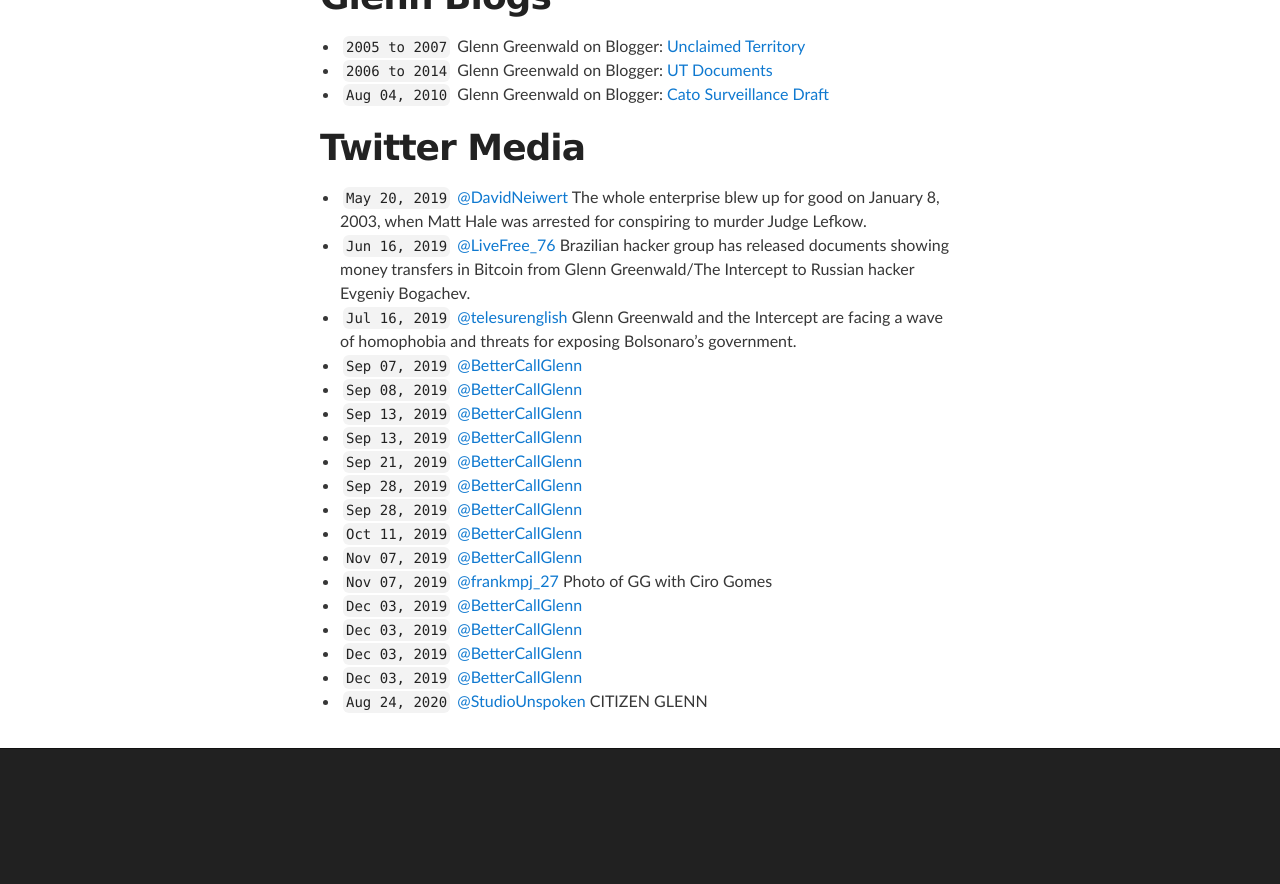
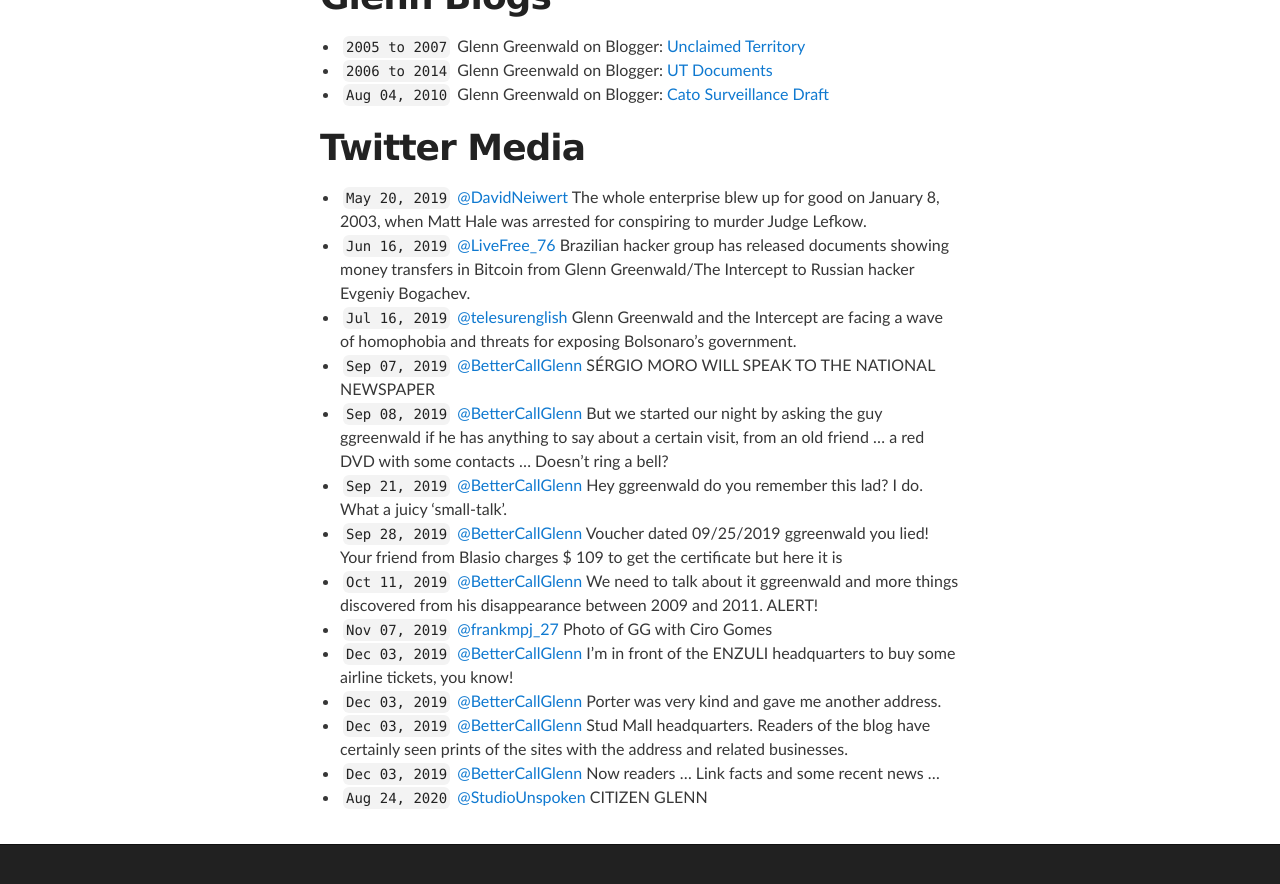
Before and after one commit to masternotions/masternotions.github.io, a Jekyll site: the page built from articles.md, in a window 1280 px wide and 900 px high, scrolled down 3102 px. Shown: the top 884 px of the window. Built offline with Jekyll 4.4.1, drawn with Linux system fonts in a browser that asks for light colours; before the commit the page ends 3906 px from its top, so only the background shows below that; some of the changed text lies outside the part shown.

Commit message:
Update articles.md

```diff
--- a/articles.md
+++ b/articles.md
@@ -80,18 +80,14 @@ title: Articles
 - ``May 20, 2019`` [@DavidNeiwert](https://twitter.com/DavidNeiwert/status/1130553596091613184) The whole enterprise blew up for good on January 8, 2003, when Matt Hale was arrested for conspiring to murder Judge Lefkow.
 - ``Jun 16, 2019`` [@LiveFree_76](https://twitter.com/LiveFree_76/status/1140463115966046208) Brazilian hacker group has released documents showing money transfers in Bitcoin from Glenn Greenwald/The Intercept to Russian hacker Evgeniy Bogachev.
 - ``Jul 16, 2019`` [@telesurenglish](https://twitter.com/telesurenglish/status/1151144461738446848) Glenn Greenwald and the Intercept are facing a wave of homophobia and threats for exposing Bolsonaro's government.
-- ``Sep 07, 2019`` [@BetterCallGlenn](https://twitter.com/BetterCallGlenn/status/1170428093451968515)
-- ``Sep 08, 2019`` [@BetterCallGlenn](https://twitter.com/BetterCallGlenn/status/1170885067654258688)
-- ``Sep 13, 2019`` [@BetterCallGlenn](https://twitter.com/BetterCallGlenn/status/1172647150414548994)
-- ``Sep 13, 2019`` [@BetterCallGlenn](https://twitter.com/BetterCallGlenn/status/1172647541432705025)
-- ``Sep 21, 2019`` [@BetterCallGlenn](https://twitter.com/BetterCallGlenn/status/1175614711095812096)
-- ``Sep 28, 2019`` [@BetterCallGlenn](https://twitter.com/BetterCallGlenn/status/1178081438874439681)
-- ``Sep 28, 2019`` [@BetterCallGlenn](https://twitter.com/BetterCallGlenn/status/1178082160579895296)
-- ``Oct 11, 2019`` [@BetterCallGlenn](https://twitter.com/BetterCallGlenn/status/1182697773445066758)
-- ``Nov 07, 2019`` [@BetterCallGlenn](https://twitter.com/BetterCallGlenn/status/1192527000084328448)
+- ``Sep 07, 2019`` [@BetterCallGlenn](https://twitter.com/BetterCallGlenn/status/1170428093451968515) SÉRGIO MORO WILL SPEAK TO THE NATIONAL NEWSPAPER
+- ``Sep 08, 2019`` [@BetterCallGlenn](https://twitter.com/BetterCallGlenn/status/1170885067654258688) But we started our night by asking the guy ggreenwald if he has anything to say about a certain visit, from an old friend ... a red DVD with some contacts ... Doesn't ring a bell?
+- ``Sep 21, 2019`` [@BetterCallGlenn](https://twitter.com/BetterCallGlenn/status/1175614711095812096) Hey ggreenwald do you remember this lad? I do. What a juicy 'small-talk'.
+- ``Sep 28, 2019`` [@BetterCallGlenn](https://twitter.com/BetterCallGlenn/status/1178082160579895296) Voucher dated 09/25/2019 ggreenwald you lied! Your friend from Blasio charges $ 109 to get the certificate but here it is
+- ``Oct 11, 2019`` [@BetterCallGlenn](https://twitter.com/BetterCallGlenn/status/1182697773445066758) We need to talk about it ggreenwald and more things discovered from his disappearance between 2009 and 2011. ALERT!
 - ``Nov 07, 2019`` [@frankmpj_27](https://twitter.com/frankmpj_27/status/1192527387340288001) Photo of GG with Ciro Gomes
-- ``Dec 03, 2019`` [@BetterCallGlenn](https://twitter.com/BetterCallGlenn/status/1201899823416381440)
-- ``Dec 03, 2019`` [@BetterCallGlenn](https://twitter.com/BetterCallGlenn/status/1201900921367740416)
-- ``Dec 03, 2019`` [@BetterCallGlenn](https://twitter.com/BetterCallGlenn/status/1201923240131739654)
-- ``Dec 03, 2019`` [@BetterCallGlenn](https://twitter.com/BetterCallGlenn/status/1201923855360647168)
+- ``Dec 03, 2019`` [@BetterCallGlenn](https://twitter.com/BetterCallGlenn/status/1201899823416381440) I'm in front of the ENZULI headquarters to buy some airline tickets, you know!
+- ``Dec 03, 2019`` [@BetterCallGlenn](https://twitter.com/BetterCallGlenn/status/1201900921367740416) Porter was very kind and gave me another address.
+- ``Dec 03, 2019`` [@BetterCallGlenn](https://twitter.com/BetterCallGlenn/status/1201923240131739654) Stud Mall headquarters. Readers of the blog have certainly seen prints of the sites with the address and related businesses.
+- ``Dec 03, 2019`` [@BetterCallGlenn](https://twitter.com/BetterCallGlenn/status/1201923855360647168) Now readers ... Link facts and some recent news ...
 - ``Aug 24, 2020`` [@StudioUnspoken](https://twitter.com/StudioUnspoken/status/1297933764643811328) CITIZEN GLENN
```
Also changed, not shown: other parts of articles.md (+1 -1 lines).
